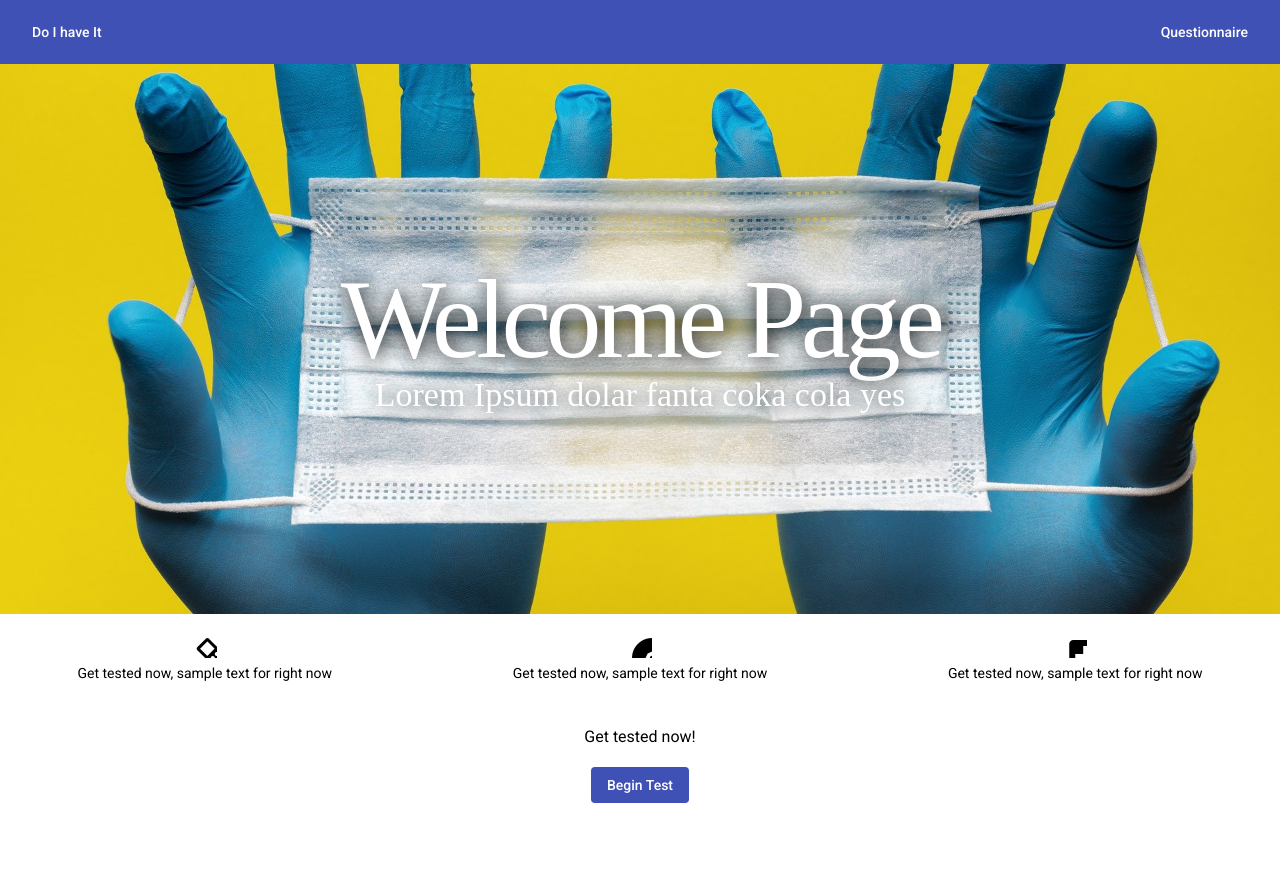
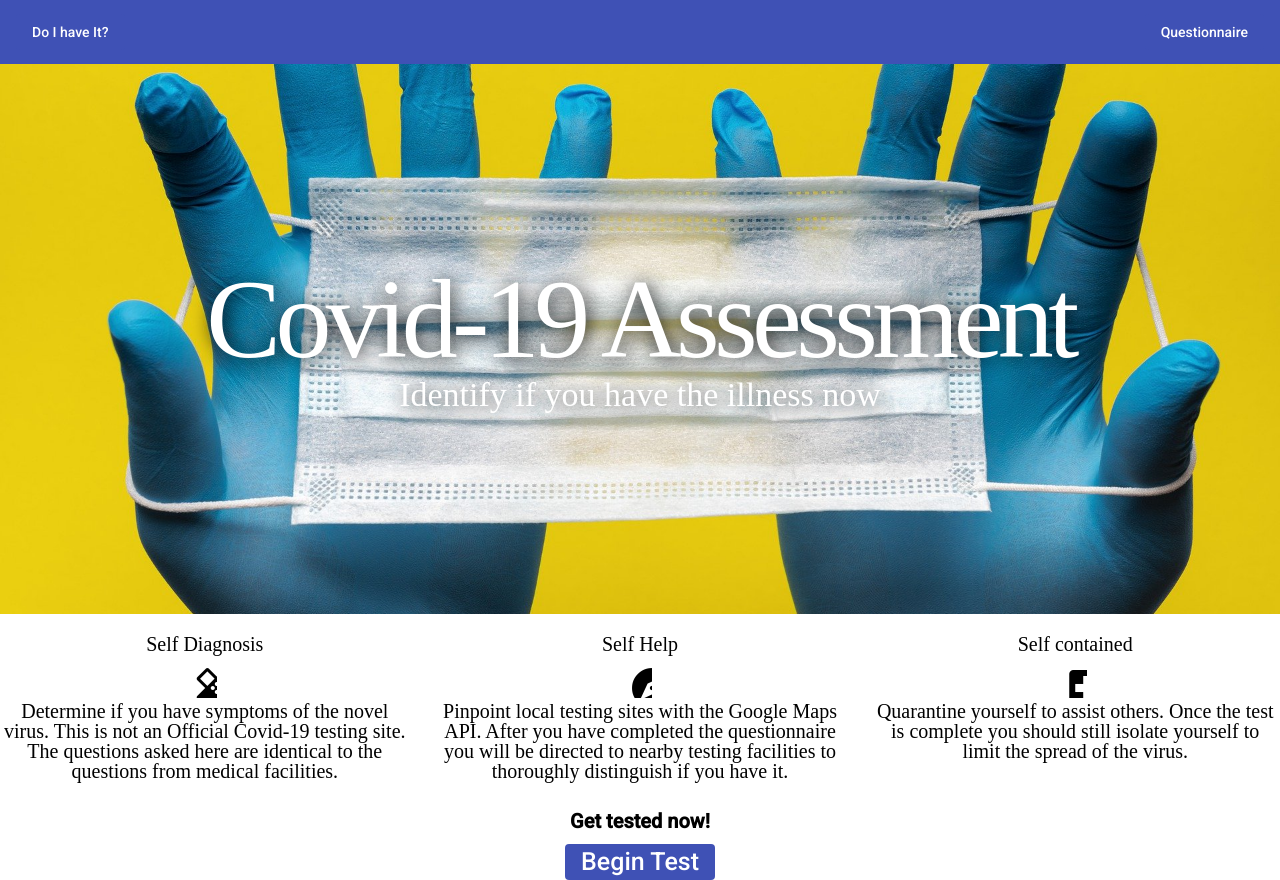
Before and after one commit to bl2i4n/TestMe, an Angular app: page /home in a window 1280 px wide. Before the commit the page ends 803 px from the top, so only its background shows below. Built offline with nearby package versions, Linux system fonts and the light colour scheme.

Commit message:
finish styling and adding content on home page

```diff
--- a/src/app/app.component.html
+++ b/src/app/app.component.html
@@ -7,7 +7,7 @@
 <!-- * * * * * * * to get started with your project! * * * * * * * * -->
 <!-- * * * * * * * * * * * * * * * * * * * * * * * * * * * * * * * -->
 <mat-toolbar color="primary" class="navbar mat-elevation-z8">
-  <button mat-flat-button color="primary" routerLink="home">Do I have It</button>
+  <button mat-flat-button color="primary" routerLink="home">Do I have It?</button>
 
   <!-- This fills the remaining space of the current row -->
   <span class="example-fill-remaining-space"></span>
--- a/src/app/components/question-items/question-items.component.css
+++ b/src/app/components/question-items/question-items.component.css
@@ -0,0 +1,4 @@
+.top-section {
+    margin-block: 10px 50px 20px;
+    padding: 25px 50px;
+}
--- a/src/app/components/question-items/question-items.component.html
+++ b/src/app/components/question-items/question-items.component.html
@@ -1,2 +1,2 @@
 
-<h1>Questionnaire works!</h1>
+<h2 class="top-section">The questions below will determine if you have the Covid-19 virus. Please answer the questions to the best of your knowledge</h2>
--- a/src/app/components/test-questions/test-questions.component.css
+++ b/src/app/components/test-questions/test-questions.component.css
@@ -40,14 +40,40 @@ span {
   }
 
   .btm-section{
-      padding-top: 20px;
+      font-size: 20px;
+      padding-top: 10px;
       text-align: center;
+      font-weight: bold;
+
   }
 
-  .material-icons.md-48 { font-size: 48px; }
+  .material-icons.md-48 {
+      font-size: 48px;
+      padding-top: 10px;
+      padding-bottom: 10px;
+    }
 
 
   .banner-text {
     font-family: 'IBM Plex Serif';
     text-shadow: 2px 2px 20px #000;
   }
+
+  .extra-shadow {
+    text-shadow: 1px 1px 20px black, 0 0 25px black, 0 0 5px black;
+  }
+
+  .features {
+      font-size: 20px;
+      font-family: 'IBM Plex Serif';
+
+  }
+
+  .btm-text {
+    padding-bottom: 13px;
+
+  }
+
+  .btm-button {
+      font-size: 25px;
+  }
--- a/src/app/components/test-questions/test-questions.component.html
+++ b/src/app/components/test-questions/test-questions.component.html
@@ -2,29 +2,32 @@
 <div>
     <div class="banner image">
         <div>
-            <h1 class="mat-display-4 banner-text">Welcome Page</h1>
-            <h6 class="mat-display-1 banner-text">Lorem Ipsum dolar fanta coka cola yes</h6>
+            <h1 class="mat-display-4 banner-text">Covid-19 Assessment</h1>
+            <h6 class="mat-display-1 banner-text extra-shadow">Identify if you have the illness now</h6>
         </div>
     </div>
 
-    <div class=row>
-        <div class=column>
+    <div class="row features">
+        <div class="column">
+            <div>Self Diagnosis</div>
             <mat-icon class="material-icons md-48">healing</mat-icon>
-            <div>Get tested now, sample text for right now</div>
+            <div>Determine if you have symptoms of the novel virus. This is not an Official Covid-19 testing site. The questions asked here are identical to the questions from medical facilities.</div>
         </div>
-        <div class=column>
+        <div class="column">
+            <div>Self Help</div>
             <mat-icon class="material-icons md-48">explore</mat-icon>
-            <div>Get tested now, sample text for right now</div>
+            <div>Pinpoint local testing sites with the Google Maps API. After you have completed the questionnaire you will be directed to nearby testing facilities to thoroughly distinguish if you have it.</div>
         </div>
-        <div class=column>
+        <div class="column">
+            <div>Self contained</div>
             <mat-icon class="material-icons md-48">local_hospital</mat-icon>
-            <div>Get tested now, sample text for right now</div>
+            <div>Quarantine yourself to assist others. Once the test is complete you should still isolate yourself to limit the spread of the virus. </div>
         </div>
     </div>
 
-    <div class=btm-section>
-        <h3>Get tested now!</h3>
-        <button mat-flat-button color="primary" routerLink="questionnaire">Begin Test</button>
+    <div class="btm-section">
+        <div class="btm-text">Get tested now!</div>
+        <button mat-flat-button color="primary" routerLink="questionnaire" class="btm-button">Begin Test</button>
     </div>
 
 
```
